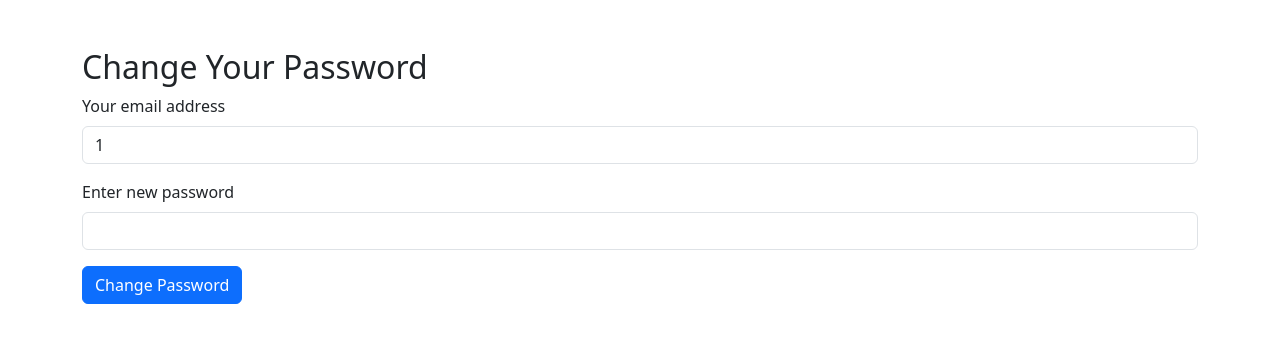
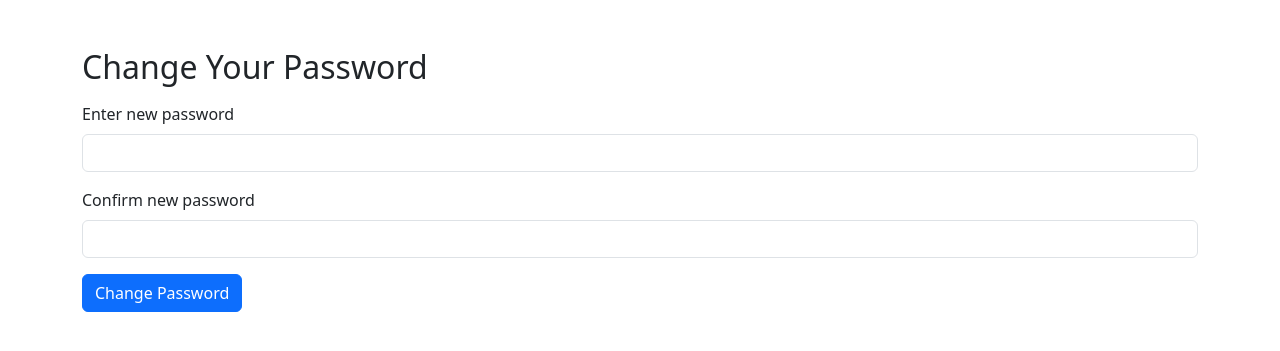
Before and after one commit to emmakaranja757/apiproject, a PHP site: page /change_password.php?email=1 in a window 1280 px wide. Shown: the top 351 px of the page. Run offline with PHP 8.4, Linux system fonts and the light colour scheme.

Commit message:
confirm password

```diff
--- a/processes/change_password.php
+++ b/processes/change_password.php
@@ -39,12 +39,15 @@ if ($_SERVER['REQUEST_METHOD'] === 'POST') {
         <h2>Change Your Password</h2>
         <form action="change_password.php" method="POST">
             <div class="mb-3">
-                <label for="email" class="form-label">Your email address</label>
-                <input type="email" class="form-control" id="email" name="email" value="<?php echo htmlspecialchars($_GET['email']); ?>" required readonly>
+                <input type="hidden" class="form-control" id="email" name="email" value="<?php echo htmlspecialchars($_GET['email']); ?>" required readonly>
             </div>
             <div class="mb-3">
                 <label for="password" class="form-label">Enter new password</label>
                 <input type="password" class="form-control" id="password" name="password" required>
+            </div>
+            <div class="mb-3">
+                <label for="password" class="form-label">Confirm new password</label>
+                <input type="password" class="form-control" id="cpassword" name="cpassword" required>
             </div>
             <button type="submit" class="btn btn-primary">Change Password</button>
         </form>
```
